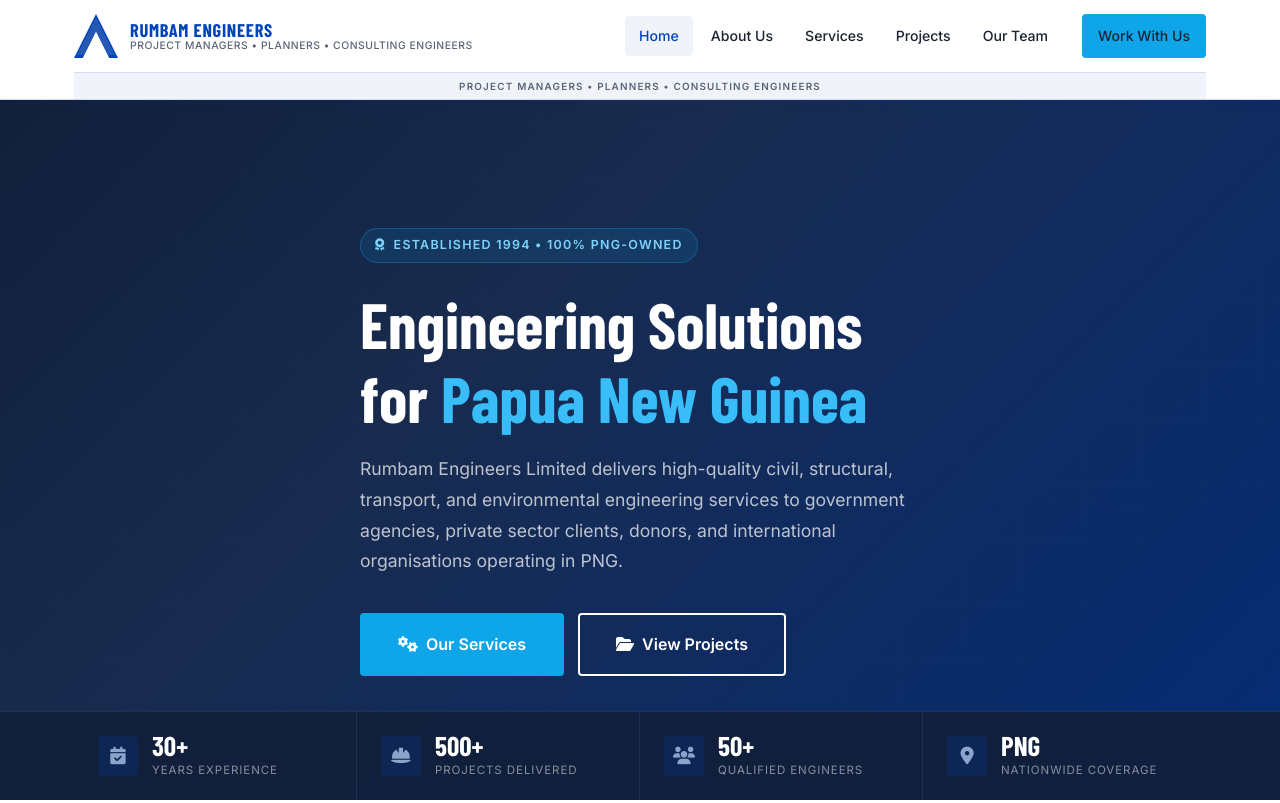
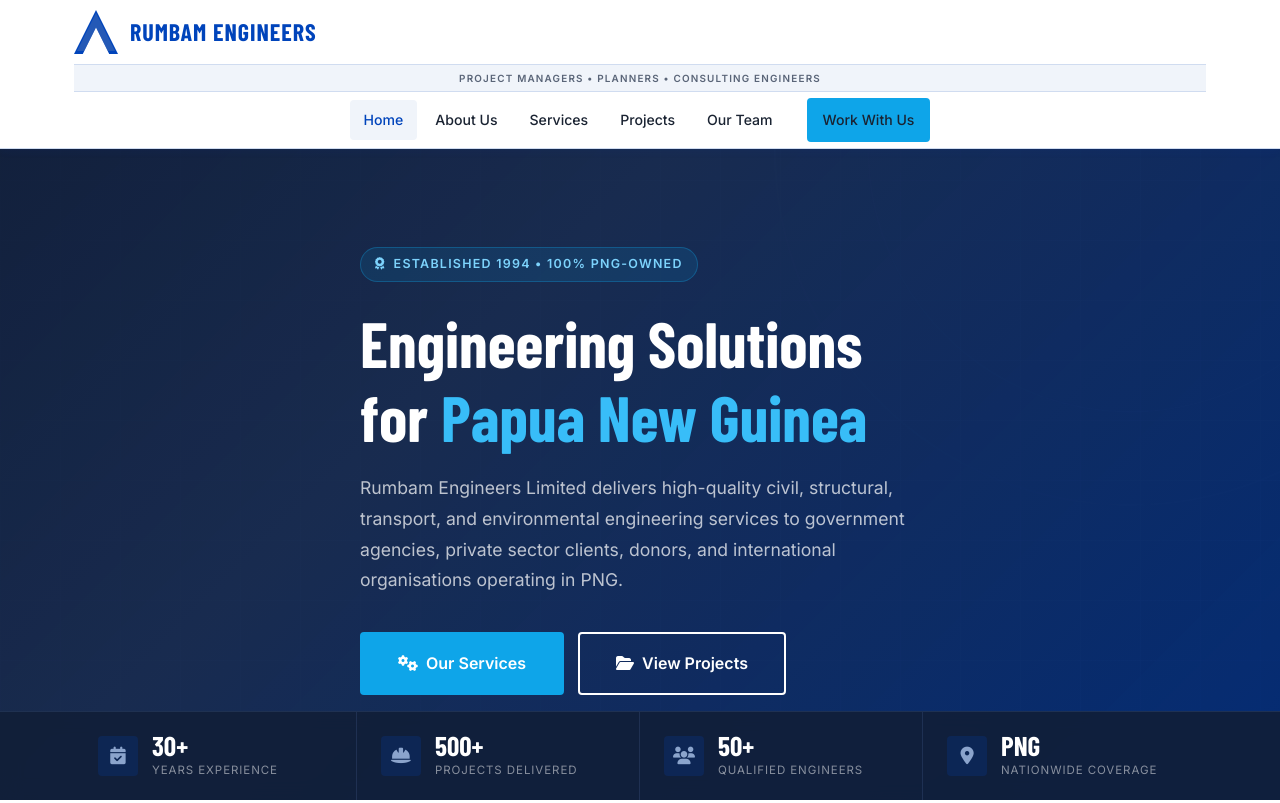
Before and after one commit to normzeribk-del/REL-Website-Upgrade, a plain HTML site: page index.html in a window 1280 px wide. Shown: the top 803 px of the page. Drawn offline with nearby package versions, Linux system fonts and the light colour scheme; a web font is replaced by a local one.

Commit message:
Bigger logo font + nav tabs below tagline strip on all pages

```diff
--- a/assets/css/style.css
+++ b/assets/css/style.css
@@ -201,11 +201,11 @@
   text-overflow: ellipsis;
 }
 
-.header-inner {
+.header-top {
   display: flex;
   align-items: center;
   justify-content: space-between;
-  height: 72px;
+  height: 64px;
 }
 
 .logo {
@@ -236,26 +236,23 @@
 .logo-text { display: flex; flex-direction: column; line-height: 1; }
 .logo-text .name {
   font-family: 'Barlow Condensed', sans-serif;
-  font-size: 1.15rem;
+  font-size: 1.5rem;
   font-weight: 800;
   color: var(--primary);
   letter-spacing: 0.04em;
   text-transform: uppercase;
   white-space: nowrap;
 }
-.logo-text .tagline {
-  font-size: 0.65rem;
-  color: var(--text-muted);
-  letter-spacing: 0.05em;
-  font-weight: 500;
-  text-transform: uppercase;
-  margin-top: 2px;
-}
+.logo-text .tagline { display: none; }
 
 .nav-menu {
   display: flex;
   align-items: center;
+  justify-content: center;
   gap: 4px;
+  border-top: 1px solid var(--border);
+  background: var(--white);
+  padding: 6px 0;
 }
 
 .nav-menu a {
@@ -296,7 +293,7 @@
 
 /* ---- Page Banner (inner pages) ---- */
 .page-banner {
-  padding: 120px 0 60px;
+  padding: 158px 0 60px;
   background: linear-gradient(135deg, var(--navy-dark) 0%, var(--navy) 50%, var(--primary-dark) 100%);
   position: relative;
   overflow: hidden;
@@ -344,7 +341,7 @@
   position: relative;
   background: var(--navy-dark);
   overflow: hidden;
-  padding-top: 104px;
+  padding-top: 142px;
 }
 
 .hero-bg {
@@ -1389,19 +1386,15 @@
 .capability-band p  { color: rgba(255,255,255,0.75); font-size: 0.9rem; }
 
 /* ---- Mobile Navigation ---- */
-@media (max-width: 900px) {
-  .logo-text .tagline { display: none; }
-}
-
 @media (max-width: 600px) {
   .logo-mark { width: 36px; height: 36px; }
-  .logo-text .name { font-size: 1rem; }
+  .logo-text .name { font-size: 1.2rem; }
 }
 
 @media (max-width: 900px) {
   .nav-menu {
     position: fixed;
-    top: 72px; left: 0; right: 0;
+    top: 90px; left: 0; right: 0;
     background: var(--white);
     border-bottom: 1px solid var(--border);
     flex-direction: column;
--- a/index.html
+++ b/index.html
@@ -13,26 +13,13 @@
   <!-- ========== HEADER ========== -->
   <header class="site-header" id="siteHeader">
     <div class="container">
-      <div class="header-inner">
+      <div class="header-top">
         <a href="index.html" class="logo">
           <div class="logo-mark"></div>
           <div class="logo-text">
             <span class="name">Rumbam Engineers</span>
-            <span class="tagline">Project Managers &bull; Planners &bull; Consulting Engineers</span>
           </div>
         </a>
-
-        <nav class="nav-menu" id="navMenu">
-          <a href="index.html" class="active">Home</a>
-          <a href="about.html">About Us</a>
-          <a href="services.html">Services</a>
-          <a href="projects.html">Projects</a>
-          <a href="team.html">Our Team</a>
-          <div class="nav-cta">
-            <a href="contact.html" class="btn btn-accent btn-sm">Work With Us</a>
-          </div>
-        </nav>
-
         <button class="hamburger" id="hamburger" aria-label="Toggle menu">
           <span></span><span></span><span></span>
         </button>
@@ -40,6 +27,16 @@
       <div class="header-sub">
         Project Managers &bull; Planners &bull; Consulting Engineers
       </div>
+      <nav class="nav-menu" id="navMenu">
+        <a href="index.html" class="active">Home</a>
+        <a href="about.html">About Us</a>
+        <a href="services.html">Services</a>
+        <a href="projects.html">Projects</a>
+        <a href="team.html">Our Team</a>
+        <div class="nav-cta">
+          <a href="contact.html" class="btn btn-accent btn-sm">Work With Us</a>
+        </div>
+      </nav>
     </div>
   </header>
 
```
Also changed, not shown: about.html (+11 -12 lines), contact.html (+11 -12 lines), projects.html (+11 -12 lines), services.html (+11 -12 lines), team.html (+11 -12 lines).
